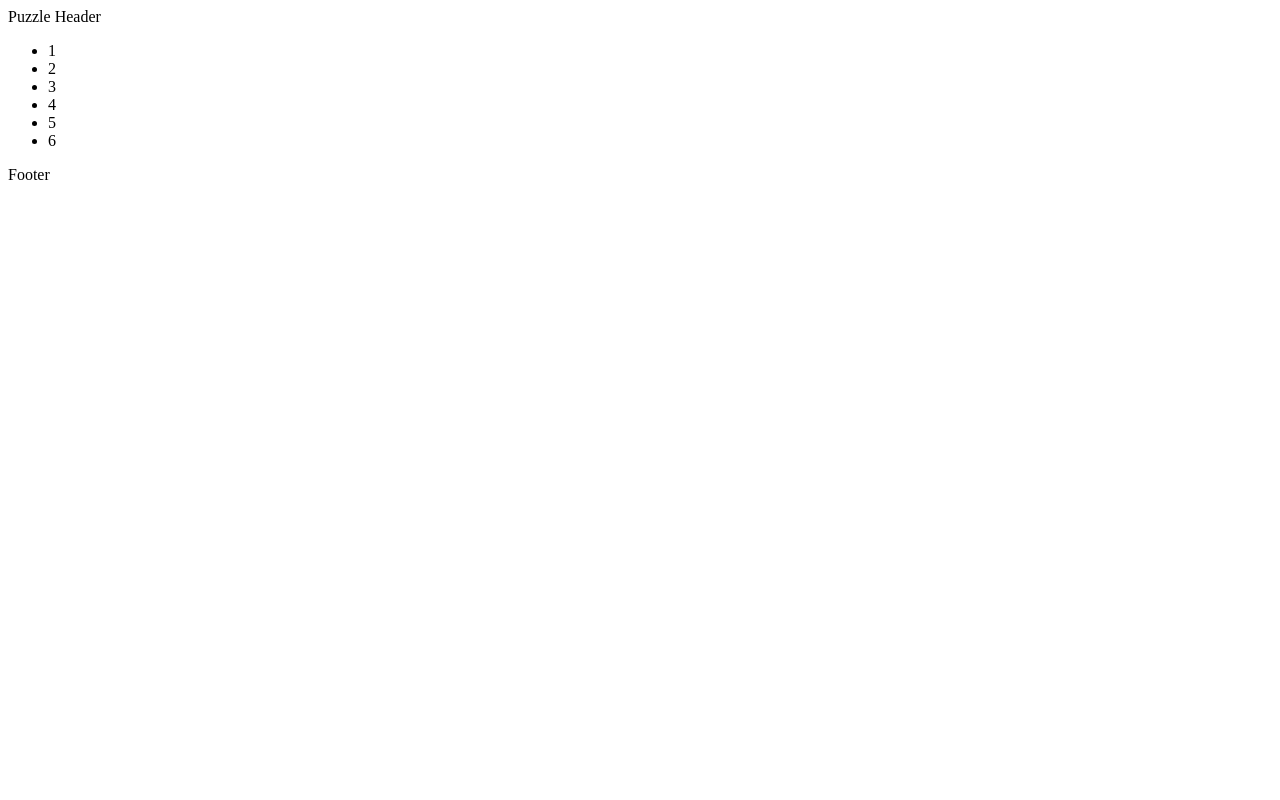
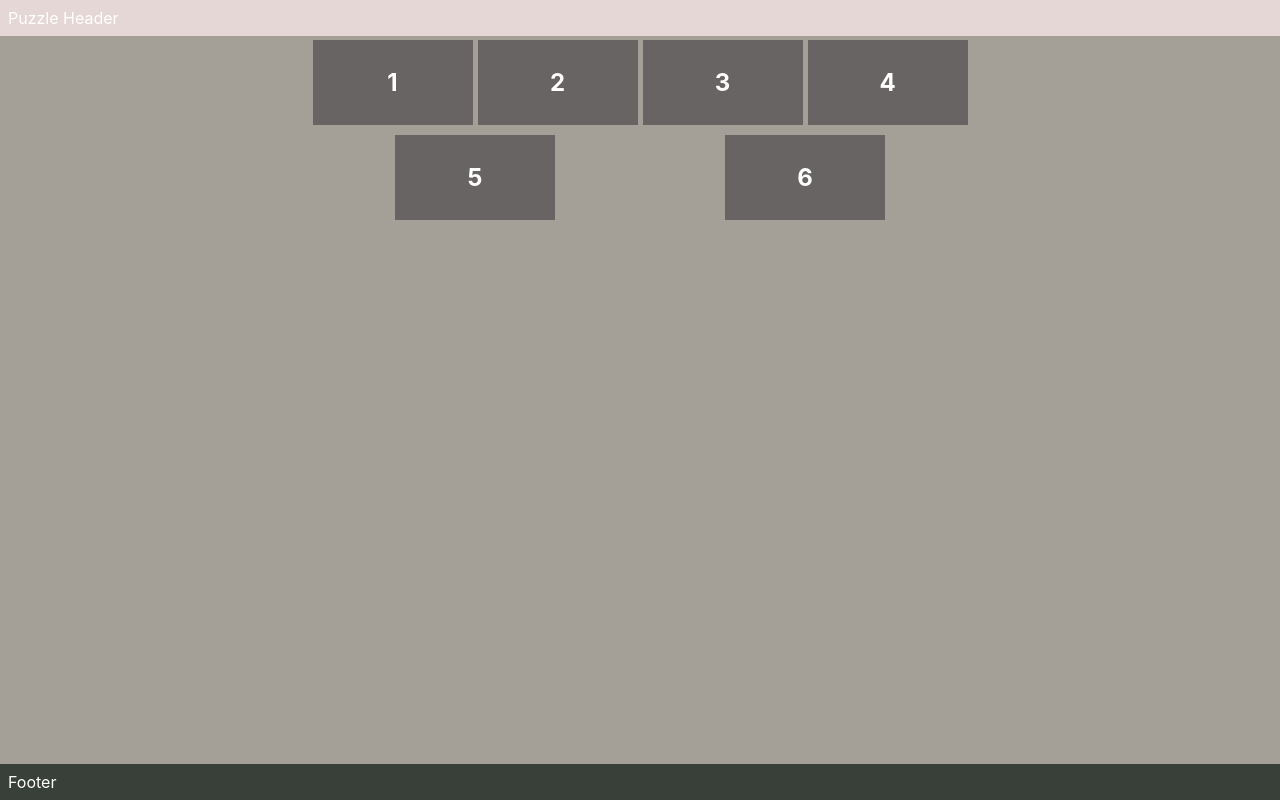
Before and after one commit to Nicolomartire/Puzzletrade, a Next.js app: page / in a window 1280 px wide. Built offline with nearby package versions, Linux system fonts and the light colour scheme.

Commit message:
rest of pages

```diff
--- /dev/null
+++ b/pages/_app.js
@@ -0,0 +1,5 @@
+import "../styles.css"
+
+export default function MyApp({ Component, pageProps }) {
+  return <Component {...pageProps} />
+}
--- /dev/null
+++ b/styles.css
@@ -0,0 +1,48 @@
+body {
+  font-family: "SF Pro Text", "SF Pro Icons", "Helvetica Neue", "Helvetica", "Arial", sans-serif;
+  color: white;
+  padding: 20px 20px 60px;
+  background-color: rgb(165, 160, 151);
+  max-width: 680px;
+  margin: 0 auto;
+}
+
+.header {
+  padding: 8px;
+  width: 100%;
+  position: fixed;
+  left: 0;
+  background: rgb(229, 215, 213);
+  top: 0;
+}
+
+.footer {
+  padding: 8px;
+  width: 100%;
+  position: fixed;
+  left: 0;
+  background: rgb(57, 64, 57);
+  bottom: 0;
+}
+
+.flex-container {
+  display: flex;
+  flex-flow: row wrap;
+  justify-content: space-around;
+  padding: 10px;
+  margin: 0;
+  list-style: none;
+}
+
+.flex-item {
+  background: rgb(104, 100, 99);
+  padding: 5px;
+  width: 150px;
+  height: 75px;
+  margin-top: 10px;
+  line-height: 75px;
+  color: white;
+  font-weight: bold;
+  font-size: 1.5em;
+  text-align: center;
+}/*# sourceMappingURL=styles.css.map */
--- /dev/null
+++ b/styles.scss
@@ -0,0 +1,49 @@
+@mixin position {
+  padding: 8px;
+  width: 100%;
+  position: fixed;
+  left: 0;
+}
+
+body {
+  font-family: "SF Pro Text", "SF Pro Icons", "Helvetica Neue", "Helvetica",
+    "Arial", sans-serif;
+  color: white;
+  padding: 20px 20px 60px;
+  background-color: rgb(165, 160, 151);
+  max-width: 680px;
+  margin: 0 auto;
+}
+
+.header {
+  @include position;
+  background: rgb(229, 215, 213);
+  top: 0;
+}
+
+.footer {
+  @include position;
+  background: rgb(57, 64, 57);
+  bottom: 0;
+}
+.flex-container {
+  display: flex;
+  flex-flow: row wrap;
+  justify-content: space-around;
+  padding: 10px;
+  margin: 0;
+  list-style: none;
+}
+
+.flex-item {
+  background: rgb(104, 100, 99);
+  padding: 5px;
+  width: 150px;
+  height: 75px;
+  margin-top: 10px;
+  line-height: 75px;
+  color: white;
+  font-weight: bold;
+  font-size: 1.5em;
+  text-align: center;
+}
```
Also changed, not shown: pages/about/index.js (added, +8 -0 lines), pages/trade/index.js (added, +8 -0 lines), pages/user/index.js (added, +8 -0 lines), 1 other file (tests, documents, lock files or other folders).
